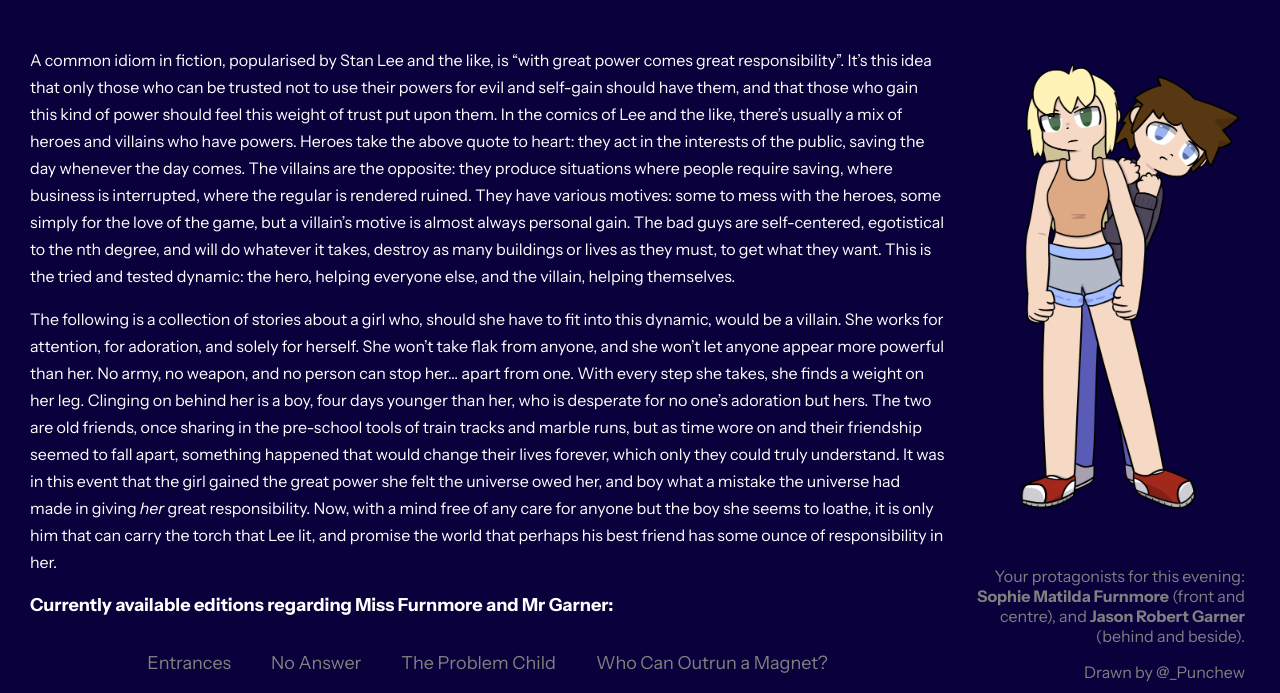
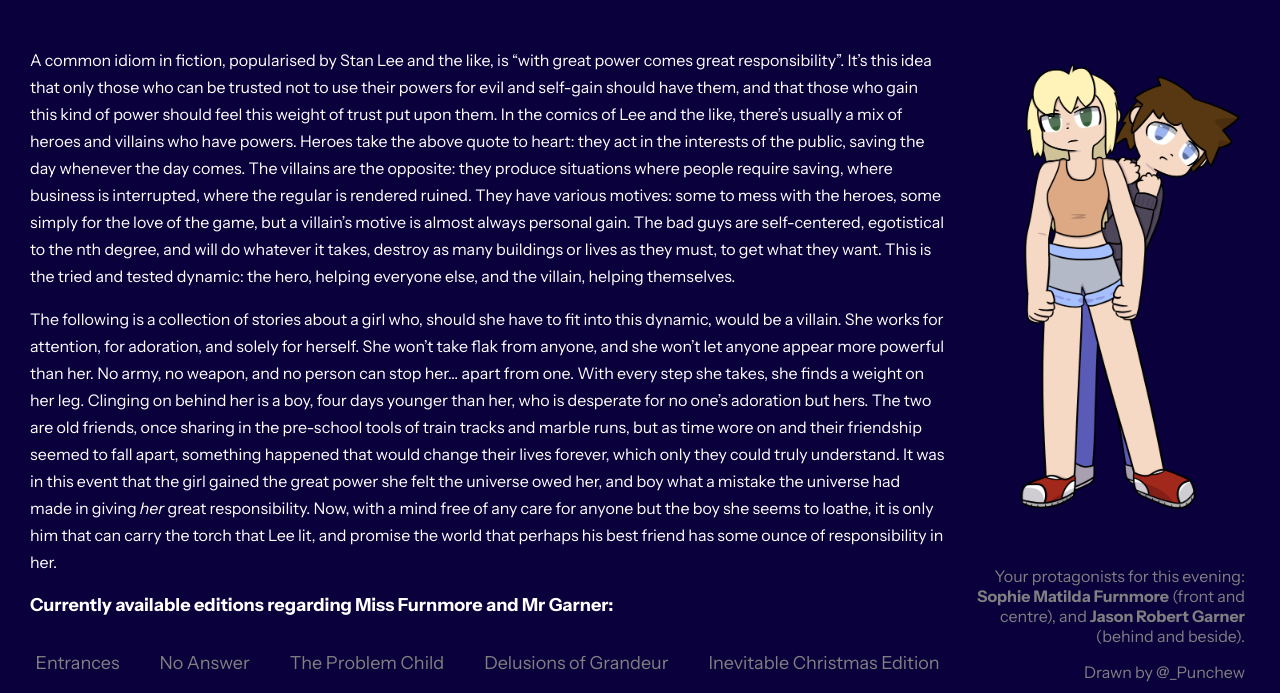
Before and after one commit to Tedster41/wifflecentral, a plain HTML site: page My-Writings/index.html in a window 1280 px wide. Shown: the part 107-800 px from the top of the page. Drawn offline with Linux system fonts and the light colour scheme; a web font is replaced by a local one.

```diff
--- a/My-Writings/index.html
+++ b/My-Writings/index.html
@@ -46,7 +46,7 @@
                     <p>Entrances</p>
                     <p>No Answer</p>
                     <p>The Problem Child</p>
-                    <p>Who Can Outrun a Magnet?</p>
+                    <p>Delusions of Grandeur</p>
                     <p>Inevitable Christmas Edition</p>
                     <p>Relatives</p>
                     <p>Sophie's Skiing Trip</p>
```
